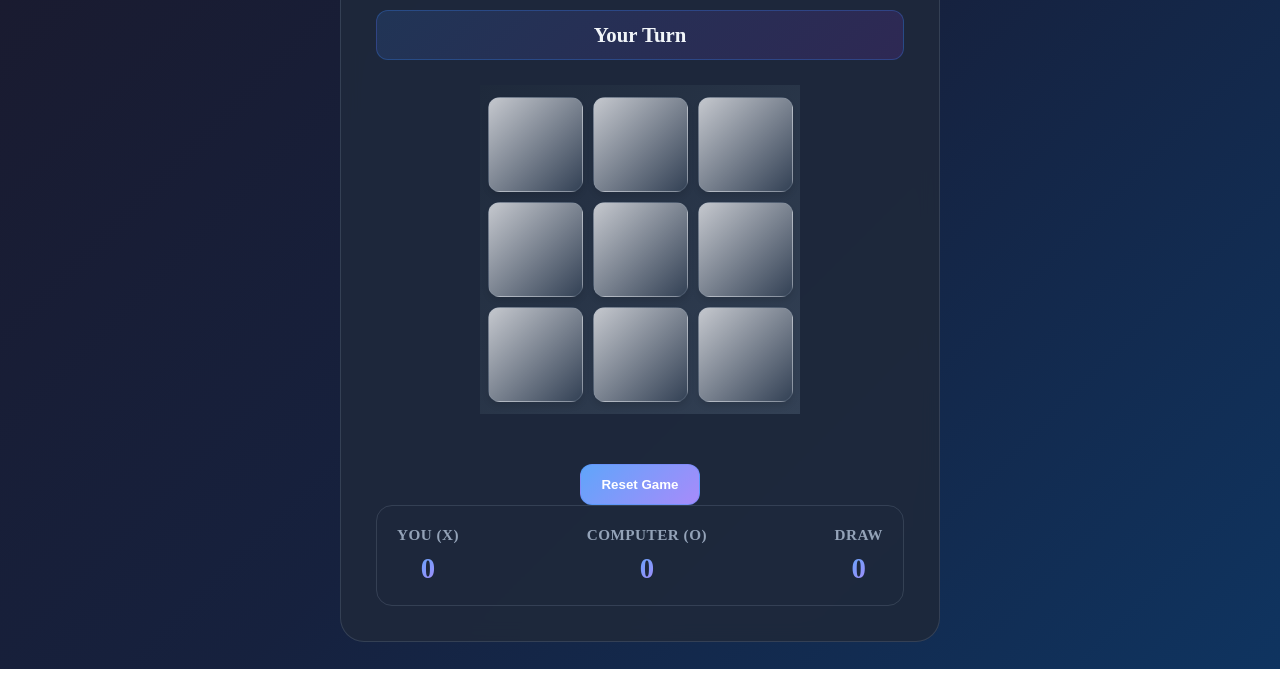
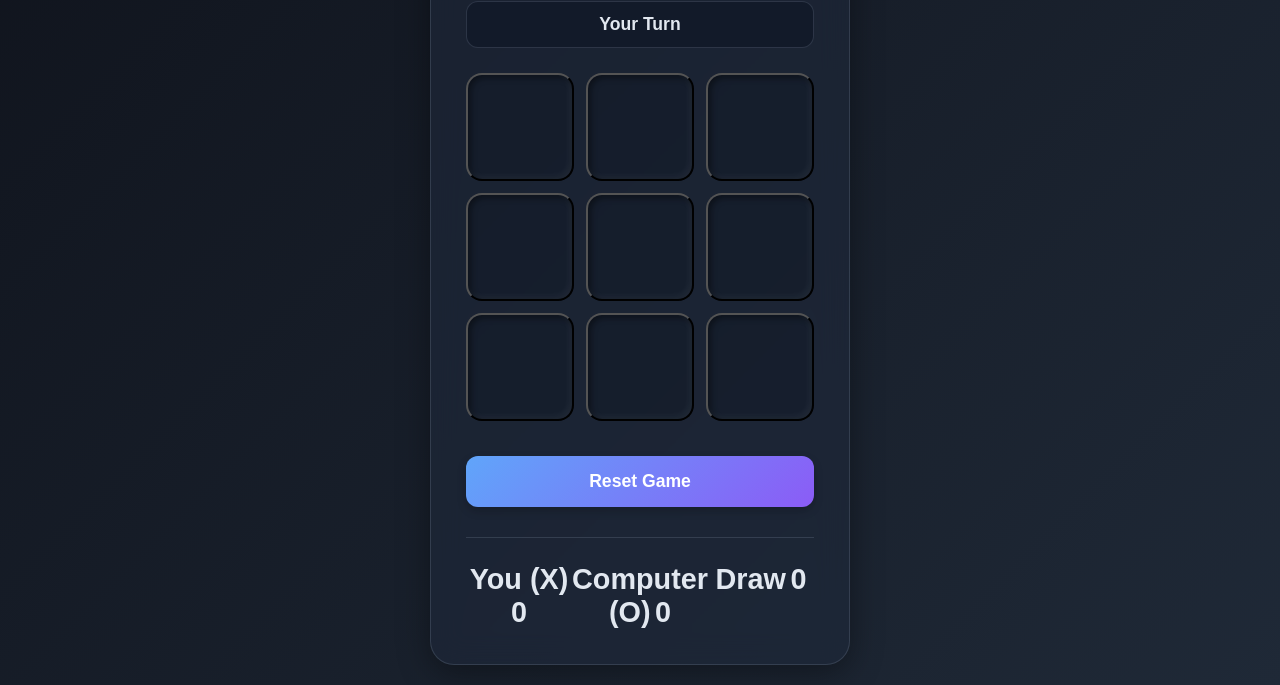
Before and after one commit to Sachila2003/tic-tac-toe-game2, a plain HTML site: page index.html in a window 1280 px wide. Shown: the part 131-816 px from the top of the page. Drawn offline with Linux system fonts and the light colour scheme.

Commit message:
css updated

```diff
--- a/styles.css
+++ b/styles.css
@@ -1,148 +1,161 @@
+:root {
+    --bg-gradient: linear-gradient(135deg, #10141d, #1f2937);
+    --container-bg: rgba(30, 41, 59, 0.6);
+    --border-color: rgba(148, 163, 184, 0.2);
+    --x-gradient: linear-gradient(135deg, #818cf8, #a78bfa);
+    --x-text-shadow: 0 0 12px rgba(167, 139, 250, 0.5);
+    --o-gradient: linear-gradient(135deg, #fb923c, #f97316);
+    --o-text-shadow: 0 0 12px rgba(251, 146, 60, 0.5);
+
+    --cell-bg: rgba(17, 24, 39, 0.5);
+    --shadow-dark: rgba(0, 0, 0, 0.4);
+    --shadow-light: rgba(255, 255, 255, 0.05);
+
+    --text-primary: #e2e8f0;
+    --text-secondary: #94a3b8;
+    --title-gradient: linear-gradient(135deg, #a5b4fc, #d8b4fe);
+    --button-gradient: linear-gradient(135deg, #60a5fa, #8b5cf6);
+}
+
 * {
     margin: 0;
     padding: 0;
     box-sizing: border-box;
+    font-family: 'Poppins', sans-serif;
 }
 
 body {
-    background: linear-gradient(135deg, #1a1a2e 0%, #16213e 50%, #0f3460 100%);
+    background: var(--bg-gradient);
     min-height: 100vh;
     display: flex;
     justify-content: center;
     align-items: center;
-    color: #e2e8f0;
+    color: var(--text-primary);
+    padding: 20px;
 }
 
 .game-container {
-    background: rgba(30, 41, 59, 0.95);
-    border: 1px solid rgba(148, 163, 184, 0.2);
+    background: var(--container-bg);
+    border: 1px solid var(--border-color);
     border-radius: 24px;
     padding: 35px;
+    width: 100%;
+    max-width: 420px;
+    box-shadow: 0 8px 32px 0 rgba(0, 0, 0, 0.37);
+    backdrop-filter: blur(15px);
+    -webkit-backdrop-filter: blur(15px);
     text-align: center;
-    max-width: 600px;
-    width: 100%;
-    backdrop-filter: blur(10px);
 }
 
 .game-title {
     font-size: 2.8rem;
     font-weight: 700;
     margin-bottom: 25px;
-    background: linear-gradient(135deg, #60a5fa, #a78bfa, #f472b6);
+    background: var(--title-gradient);
     background-clip: text;
     -webkit-background-clip: text;
     -webkit-text-fill-color: transparent;
-    text-shadow: none;
 }
 
 .game-status {
+    background: rgba(17, 24, 39, 0.7);
+    border: 1px solid var(--border-color);
+    border-radius: 12px;
+    padding: 12px 20px;
     margin-bottom: 25px;
+    font-size: 1.1rem;
+    font-weight: 600;
 }
 
-#status-text {
-    font-size: 1.3rem;
-    font-weight: 600;
-    color: #f1f5f9;
-    padding: 12px 20px;
-    background: linear-gradient(135deg, rgba(59, 130, 246, 0.15), rgba(147, 51, 234, 0.15));
-    border: 1px solid rgba(59, 130, 246, 0.3);
-    border-radius: 12px;
-    transition: all 0.3 ease;
+.game-board {
+    display: grid;
+    grid-template-columns: repeat(3, 1fr);
+    gap: 12px;
+    margin: 25px 0;
 }
 
-/* score board style */
-.score-board{
+.cell {
+    width: 100%;
+    aspect-ratio: 1 / 1;
+    border-radius: 16px;
+    background: var(--cell-bg);
+    cursor: pointer;
+    display: flex;
+    justify-content: center;
+    align-items: center;
+    font-size: clamp(2rem, 12vw, 4rem);
+    font-weight: bold;
+    color: var(--text-primary);
+    transition: all 0.2s ease-in-out;
+    box-shadow: inset 3px 3px 6px var(--shadow-dark),
+        inset -3px -3px 6px var(--shadow-light);
+}
+
+.cell:hover:not(.x):not(.o) {
+    background: rgba(30, 41, 59, 0.7);
+    transform: scale(1.03);
+}
+
+.cell.x,
+.cell.o {
+    box-shadow: 0 4px 20px rgba(0, 0, 0, 0.3);
+    cursor: not-allowed;
+}
+
+.cell.x {
+    background: var(--x-gradient);
+    text-shadow: var(--x-text-shadow);
+}
+
+.cell.o {
+    background: var(--o-gradient);
+    text-shadow: var(--o-text-shadow);
+}
+
+.resetBtn {
+    width: 100%;
+    padding: 15px;
+    background: var(--button-gradient);
+    border: none;
+    border-radius: 12px;
+    color: #ffffff;
+    font-size: 1.1rem;
+    font-weight: 600;
+    cursor: pointer;
+    transition: all 0.3s ease;
+    box-shadow: 0 4px 10px rgba(0, 0, 0, 0.2);
+    margin-top: 10px;
+}
+
+.resetBtn:hover {
+    transform: translateY(-3px);
+    box-shadow: 0 6px 20px rgba(96, 165, 250, 0.3);
+}
+.score-board {
     display: flex;
     justify-content: space-between;
-    padding: 20px;
-    background: linear-gradient
-    (135deg, rgba(30,41,59,0.8),
-    rgba(51,65,85, 0.6));
-    border: 1px solid rgba(148, 163, 184, 0.2);
-    border-radius: 16px;
+    margin-top: 30px;
+    padding-top: 25px;
+    border-top: 1px solid var(--border-color);
 }
 
 .score-item {
     text-align: center;
-    font-weight: 600;
+    flex: 1;
 }
 
-.score-item span:first-child{
-    display: block;
-    font-size: 0.95rem;
-    color: #94a3b8;
+.score-item p {
+    font-size: 0.85rem;
+    font-weight: 500;
+    color: var(--text-secondary);
     margin-bottom: 8px;
     text-transform: uppercase;
-    letter-spacing: 0.5px;
 }
 
-.score-item span:last-child{
+.score-item span {
     font-size: 1.8rem;
-    font-weight: bold;
-    background: linear-gradient(135deg, #60a5fa, #a78bfa);
-    background-clip: text;
-    -webkit-background-clip: text;
-    -webkit-text-fill-color: transparent;
-    margin-bottom: 8px;
-}
-
-.game-board{
-    display: grid;
-    grid-template-columns: repeat(3, 1fr);
-    grid-template-rows: repeat(3, 1fr);
-    gap:10px;
-    padding: 12px;
-    background: linear-gradient(135deg, #1e293b, #334155);
-    margin: 25px auto;
-    max-width: 320px;
-    align-items: center;
-    justify-content: center;
-}
-.cell {
-    width: 95px;
-    height: 95px;
-    border: 1px solid rgba(148, 163, 184, 0.2);
-    border-radius: 12px;
-    background: linear-gradient(135deg, #c5c8ce, #334155);
-    cursor: pointer;
-    display: flex;
-    justify-content: center;
-    align-items: center;
-    font-size: 2rem;
-    box-shadow: 0 4px 6px rgba(0, 0, 0, 0.1);
-    color: #fff;
-    transition: all 0.3 ease;
-}
-.cell:hover {
-    background: linear-gradient(135deg, #60a5fa, #a78bfa);
-    border-color: rgba(59, 130, 246, 0.3);
-    transform: translateY(-3px);
-    box-shadow: 0 8px 20px rgba(0, 0, 0, 0.2);
-}
-.cell.disabled {
-    cursor: not-allowed;
-    opacity: 0.8;
-}
-.cell.x {
-    color: #60a5fa;
-    background: linear-gradient(135deg, #60a5fa, #a78bfa);
-    border-color: rgba(59, 130, 246, 0.3);
-}
-.cell.o {
-    color: #e78845;
-    background: linear-gradient(135deg, #e78845, #fab98b);
-    border-color: rgba(231, 136, 69, 0.3);
-}
-.resetBtn {
-    margin-top: 25px;
-    padding: 12px 20px;
-    background: linear-gradient(135deg, #60a5fa, #a78bfa);
-    border: 1px solid rgba(59, 130, 246, 0.3);
-    border-radius: 12px;
-    color: #fff;
-    font-weight: 600;
-    cursor: pointer;
-    transition: all 0.3 ease;
+    font-weight: 700;
+    color: var(--text-primary);
 }
 .cell.animate {
     animation: cellclick 0.4s ease;
@@ -152,25 +165,33 @@ body {
     0% {
         transform: scale(1);
     }
+
     50% {
         transform: scale(0.85);
     }
+
     100% {
         transform: scale(1);
     }
 }
+
 .cell.winner {
-    animation: winner 1.2s ease-in-out infinite;
+    animation: winnerPulse 1.2s ease-in-out infinite;
 }
 
-@keyframes winner {
+@keyframes winnerPulse {
     0% {
         transform: scale(1);
+        box-shadow: 0 0 20px rgba(255, 255, 0, 0.4);
     }
+
     50% {
-        transform: scale(1.1);
+        transform: scale(1.08);
+        box-shadow: 0 0 30px rgba(255, 255, 0, 0.7);
     }
+
     100% {
         transform: scale(1);
+        box-shadow: 0 0 20px rgba(255, 255, 0, 0.4);
     }
 }
```
